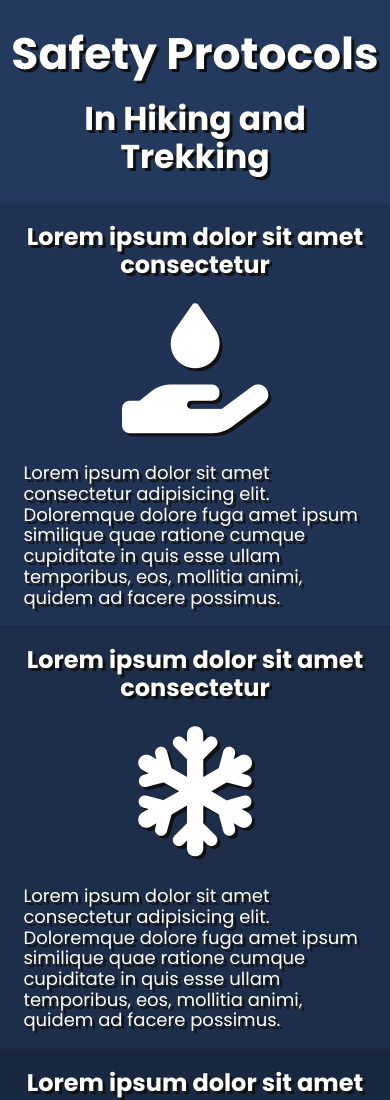
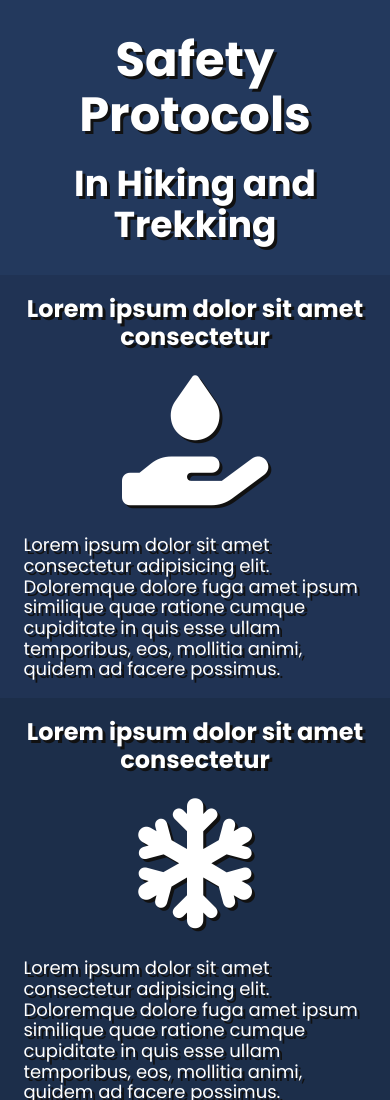
Before and after one commit to DragunWF/Hiking-Safety-Protocol-Web-App, a website: page index.html in a window 390 px wide. Shown: the top 1100 px of the page. Drawn offline with nearby package versions, Linux system fonts and the light colour scheme.

Commit message:
Added a media query for screens with a max-width of 780px on header

```diff
--- a/css/styles.css
+++ b/css/styles.css
@@ -35,6 +35,17 @@ header h2 {
   header h1,
   header h2 {
     width: 95%;
+  }
+}
+
+@media screen and (max-width: 780px) {
+  header {
+    font-size: 2.4rem;
+  }
+
+  header h1,
+  header h2 {
+    width: 98%;
   }
 }
 
```
